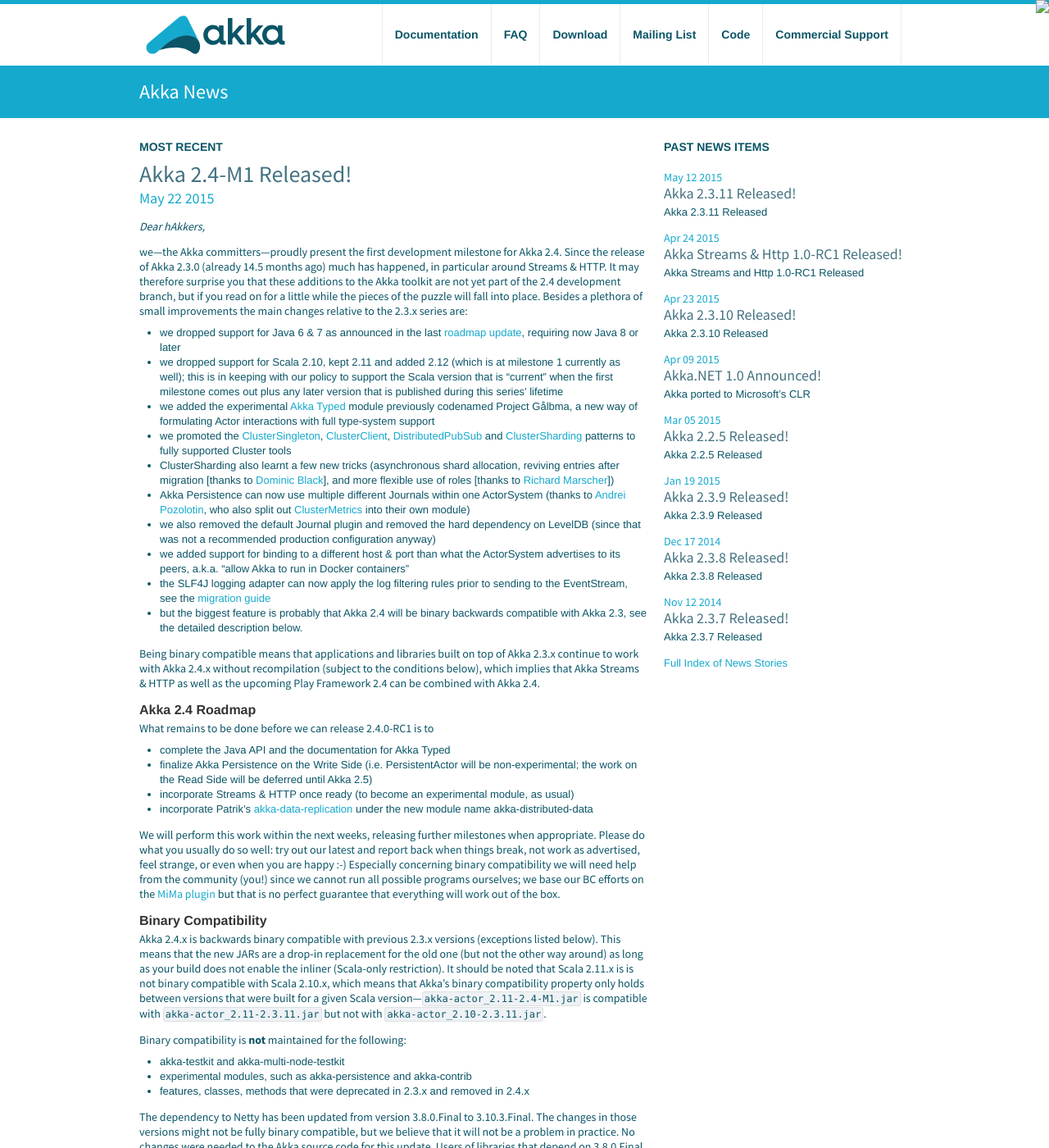
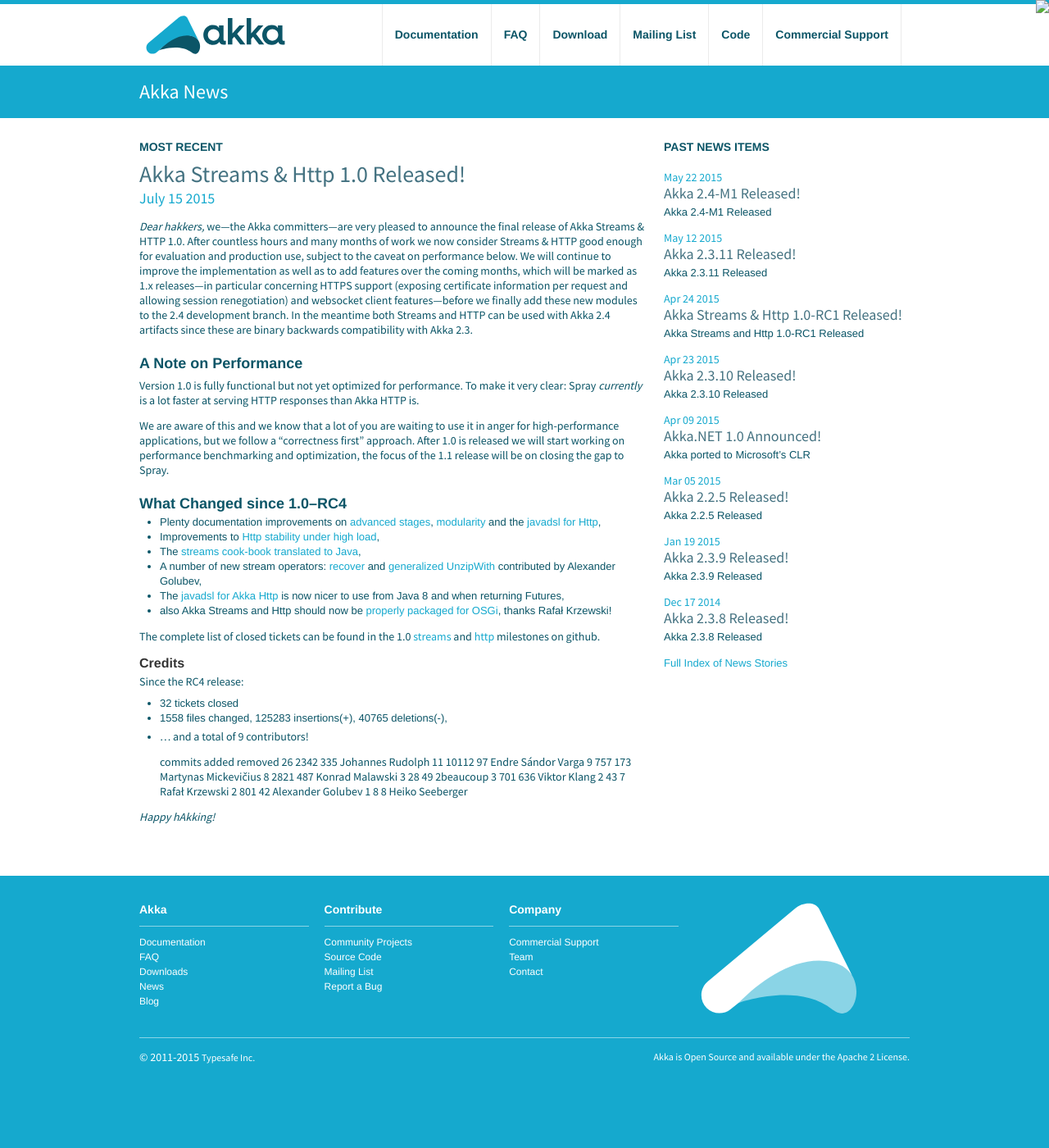
Before and after one commit to raboof/akka.github.com, a Jekyll site: the page built from news/index.md, in a window 1280 px wide and 1400 px high. Shown: the whole window at 82% size. Built offline with Jekyll 4.4.1, drawn with Linux system fonts in a browser that asks for light colours; some of the changed text lies outside the part shown.

Commit message:
Akka Streams and Http 1.0 release notes

```diff
--- /dev/null
+++ b/news/_posts/2015-07-15-akka-streams-1.0-released.md
@@ -0,0 +1,60 @@
+---
+layout: news
+title: Akka Streams & Http 1.0 Released!
+author: Konrad 'ktoso' Malawski
+short: Akka Streams & Http 1.0 Released
+---
+
+*Dear hakkers,*
+we—the Akka committers—are very pleased to announce the final release of Akka Streams & HTTP 1.0.
+After countless hours and many months of work we now consider Streams & HTTP good enough for evaluation and production use,
+subject to the caveat on performance below. We will continue to improve the implementation as well as to add features over
+the coming months, which will be marked as 1.x releases—in particular concerning HTTPS support (exposing certificate
+information per request and allowing session renegotiation) and websocket client features—before we finally add these new
+modules to the 2.4 development branch. In the meantime both Streams and HTTP can be used with Akka 2.4 artifacts since these
+are binary backwards compatibility with Akka 2.3.
+
+
+### A Note on Performance ###
+Version 1.0 is fully functional but not yet optimized for performance.
+To make it very clear: Spray *currently* is a lot faster at serving HTTP responses than Akka HTTP is.
+
+We are aware of this and we know that a lot of you are waiting to use it in anger for high-performance applications,
+but we follow a “correctness first” approach. After 1.0 is released we will start working on performance benchmarking
+and optimization, the focus of the 1.1 release will be on closing the gap to Spray.
+
+### What Changed since 1.0–RC4 ###
+
+  - Plenty documentation improvements on [advanced stages](https://github.com/akka/akka/pull/17966),
+    [modularity](https://github.com/akka/akka/issues/17337) and the [javadsl for Http](https://github.com/akka/akka/pull/17965),
+  - Improvements to [Http stability under high load](https://github.com/akka/akka/issues/17854),
+  - The [streams cook-book translated to Java](https://github.com/akka/akka/issues/16787),
+  - A number of new stream operators: [recover](https://github.com/akka/akka/pull/17998) and [generalized UnzipWith](https://github.com/akka/akka/pull/17998)
+    contributed by Alexander Golubev,
+  - The [javadsl for Akka Http](https://github.com/akka/akka/pull/17988) is now nicer to use from Java 8 and when returning Futures,
+  - also Akka Streams and Http should now be [properly packaged for OSGi](https://github.com/akka/akka/pull/17979), thanks Rafał Krzewski!
+
+The complete list of closed tickets can be found in the 1.0 [streams](https://github.com/akka/akka/issues?q=milestone%3Astreams-1.0)
+and [http](https://github.com/akka/akka/issues?q=milestone%3Ahttp-1.0) milestones on github.
+
+#### Credits ####
+
+Since the RC4 release:
+
+  - 32 tickets closed
+  - 1558 files changed, 125283 insertions(+), 40765 deletions(-),
+  - ... and a total of 9 contributors!
+
+
+    commits   added removed
+         26    2342     335 Johannes Rudolph
+         11   10112      97 Endre Sándor Varga
+          9     757     173 Martynas Mickevičius
+          8    2821     487 Konrad Malawski
+          3      28      49 2beaucoup
+          3     701     636 Viktor Klang
+          2      43       7 Rafał Krzewski
+          2     801      42 Alexander Golubev
+          1       8       8 Heiko Seeberger
+
+*Happy hAkking!*
```
Also changed, not shown: docs/index.md (+9 -9 lines).
